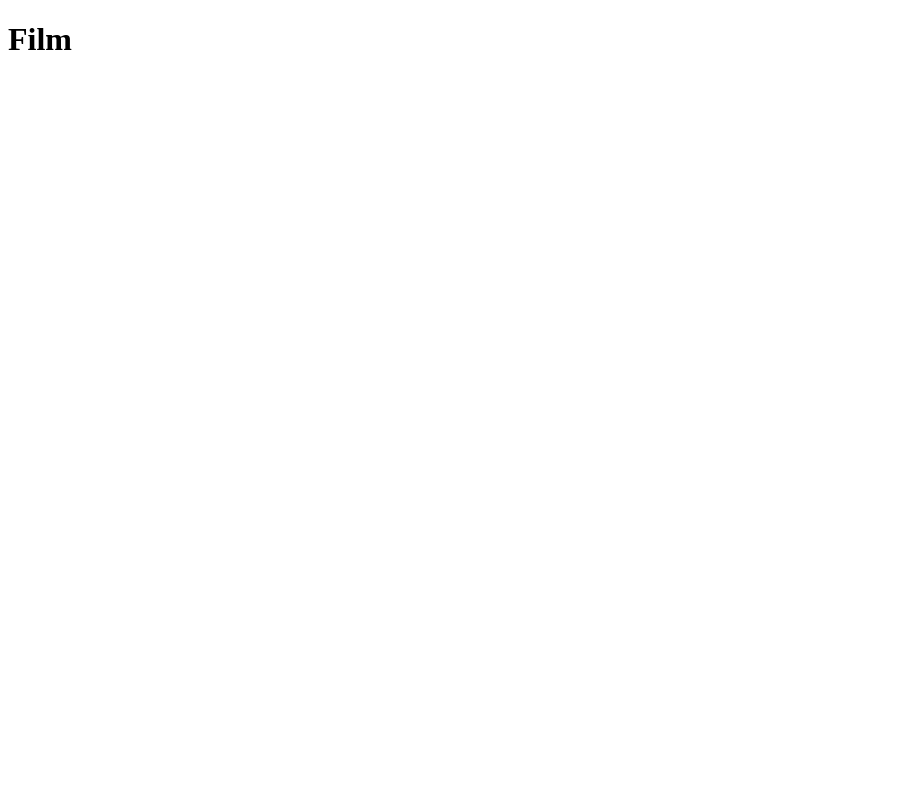
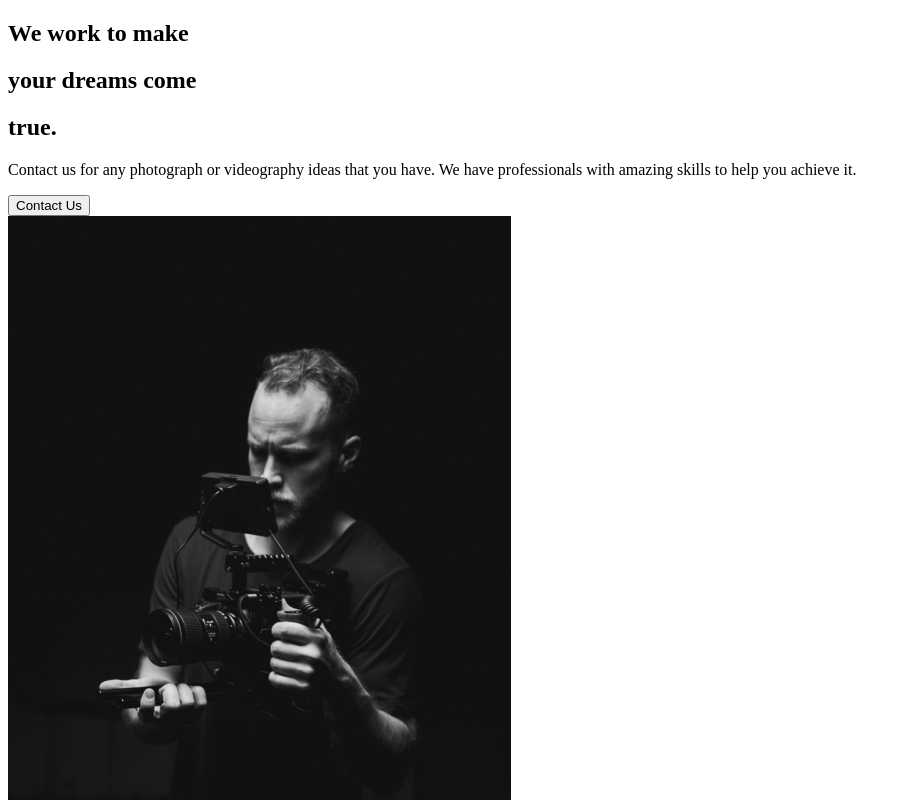
Before and after one commit to odeddugma/capture-website, a React (Create React App) app: page / in a window 1280 px wide. Shown: the top 800 px of the page, without its empty margins (0-911 px from the left). Built offline with nearby package versions, Linux system fonts and the light colour scheme.

Commit message:
About section

```diff
--- a/src/App.js
+++ b/src/App.js
@@ -1,7 +1,10 @@
+// Import pages
+import AboutUs from "./pages/AboutUs";
+
 function App() {
 	return (
 		<div className="App">
-			<h1>Film</h1>
+			<AboutUs />
 		</div>
 	);
 }
--- /dev/null
+++ b/src/components/AboutSection.jsx
@@ -0,0 +1,33 @@
+import home1 from "../img/home1.png";
+
+const AboutSection = () => {
+	return (
+		<div>
+			<div className="description">
+				<div className="title">
+					<div className="hide">
+						<h2>We work to make</h2>
+					</div>
+					<div className="hide">
+						<h2>
+							your <span>dreams</span> come
+						</h2>
+					</div>
+					<div className="hide">
+						<h2>true.</h2>
+					</div>
+				</div>
+				<p>
+					Contact us for any photograph or videography ideas that you have. We
+					have professionals with amazing skills to help you achieve it.
+				</p>
+				<button>Contact Us</button>
+			</div>
+			<div className="image">
+				<img src={home1} alt="guy with a camera" />
+			</div>
+		</div>
+	);
+};
+
+export default AboutSection;
--- /dev/null
+++ b/src/pages/AboutUs.jsx
@@ -0,0 +1,8 @@
+// Import page components
+import AboutSection from "../components/AboutSection";
+
+const AboutUs = () => {
+	return <AboutSection />;
+};
+
+export default AboutUs;
```
